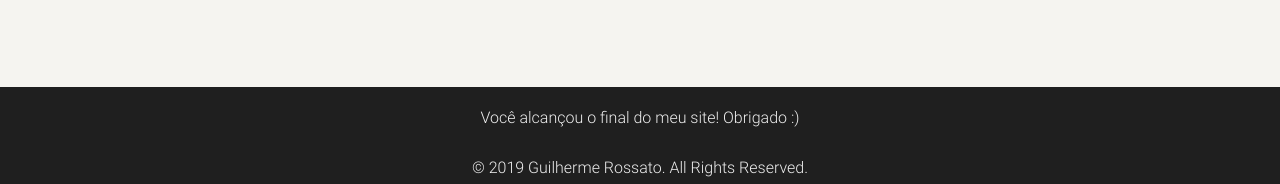
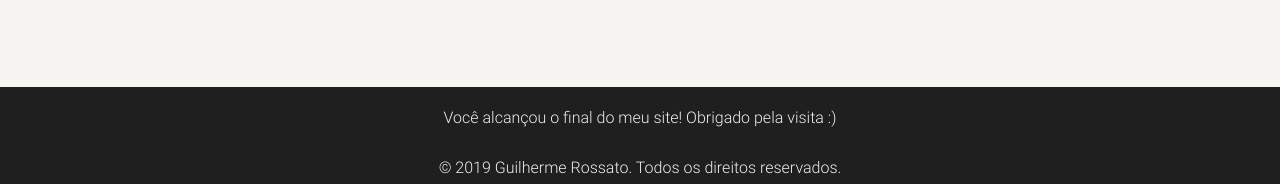
Before and after one commit to GuilhermeRossato/guilhermerossato.github.io, a Jekyll site: the page built from index.html, in a window 1280 px wide. Shown: the part 1175-1359 px from the top of the page. Built offline with Jekyll 4.4.1, drawn with Linux system fonts in a browser that asks for light colours; Markdown is read by kramdown in place of the engine named in the settings.

Commit message:
Changed footer text

```diff
--- a/_layouts/default.html
+++ b/_layouts/default.html
@@ -10,8 +10,8 @@
 		</div>
 	</main>
 	<footer>
-		<p>Você alcançou o final do meu site! Obrigado :)</p>
-		<p class="copyright">© <span class='year'>{{ site.time | date: "%Y" }}</div> Guilherme Rossato. All Rights Reserved.</p>
+		<p>Você alcançou o final do meu site! Obrigado pela visita :)</p>
+		<p class="copyright">© <span class='year'>{{ site.time | date: "%Y" }}</div> Guilherme Rossato. Todos os direitos reservados.</p>
 	</footer>
 	<!--
 	<script src="{{ site.data.route.host }}assets/build/index.min.js"></script>
```
